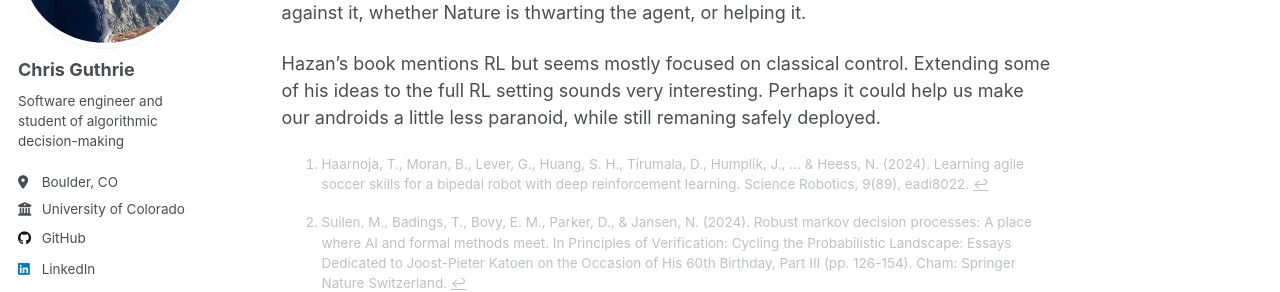
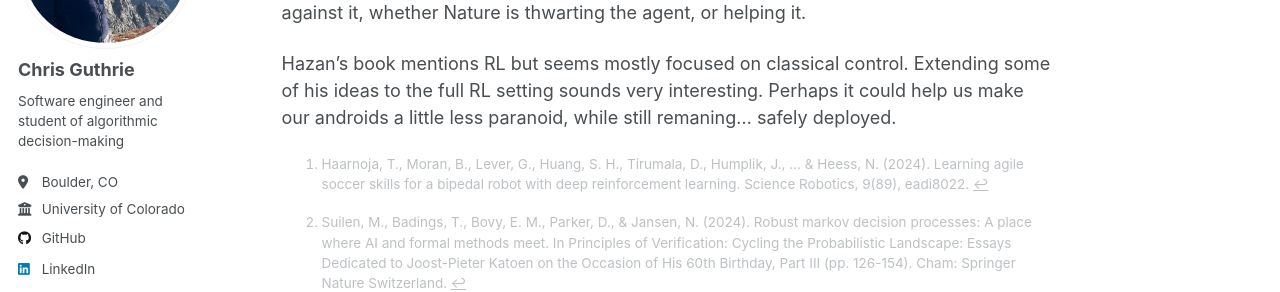
Before and after one commit to guthriec/chriswguthrie, a Jekyll site: the page built from _posts/2025-10-23-robust-mdps.md, in a window 1280 px wide and 900 px high, scrolled down 7738 px. Shown: the part 207-499 px from the top of the window. Built offline with Jekyll 4.4.1, drawn with Linux system fonts in a browser that asks for light colours; a script that is not in the unit is left out; comment, search, counter and statistics services are not loaded.

Commit message:
Add playful ellpsis

```diff
--- a/_posts/2025-10-23-robust-mdps.md
+++ b/_posts/2025-10-23-robust-mdps.md
@@ -156,6 +156,6 @@ I'll finish this post with a mention of one very cool area in the realm of robus
 
 In essence, Hazan proposes taking an approach which uses ideas from adversarial online learning to minimize regret instead of maximize rewards. This approach, in my understanding, embraces the idea that Nature is playing a game, but does not assume that this game is zero-sum. Instead, it attempts to learn Nature's game and play optimally against it, whether Nature is thwarting the agent, or helping it.
 
-Hazan's book mentions RL but seems mostly focused on classical control. Extending some of his ideas to the full RL setting sounds very interesting. Perhaps it could help us make our androids a little less paranoid, while still remaning safely deployed.
+Hazan's book mentions RL but seems mostly focused on classical control. Extending some of his ideas to the full RL setting sounds very interesting. Perhaps it could help us make our androids a little less paranoid, while still remaning... safely deployed.
 
 [^hazan]: Hazan, E., & Singh, K. (2022). Introduction to online nonstochastic control. arXiv preprint arXiv:2211.09619.
```
